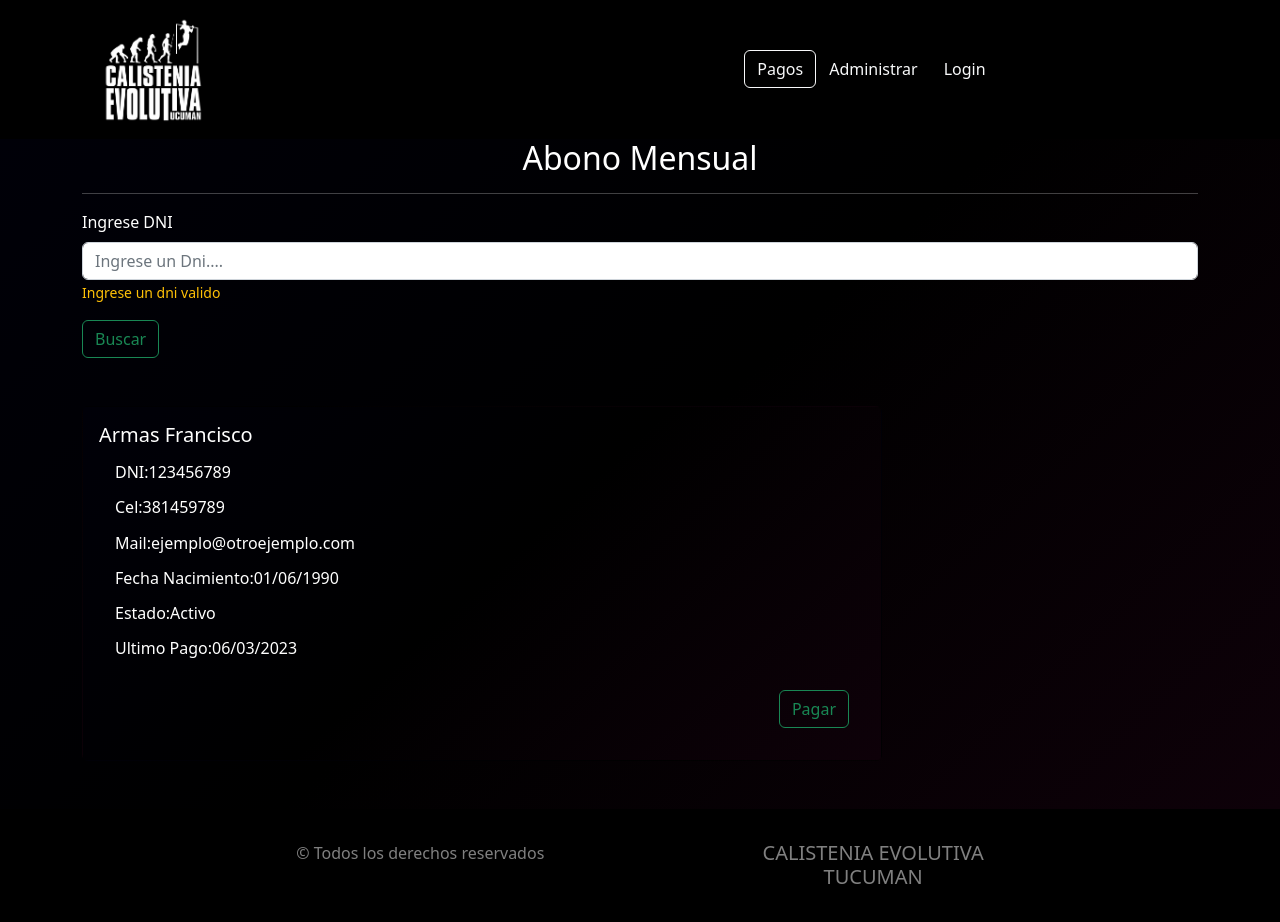
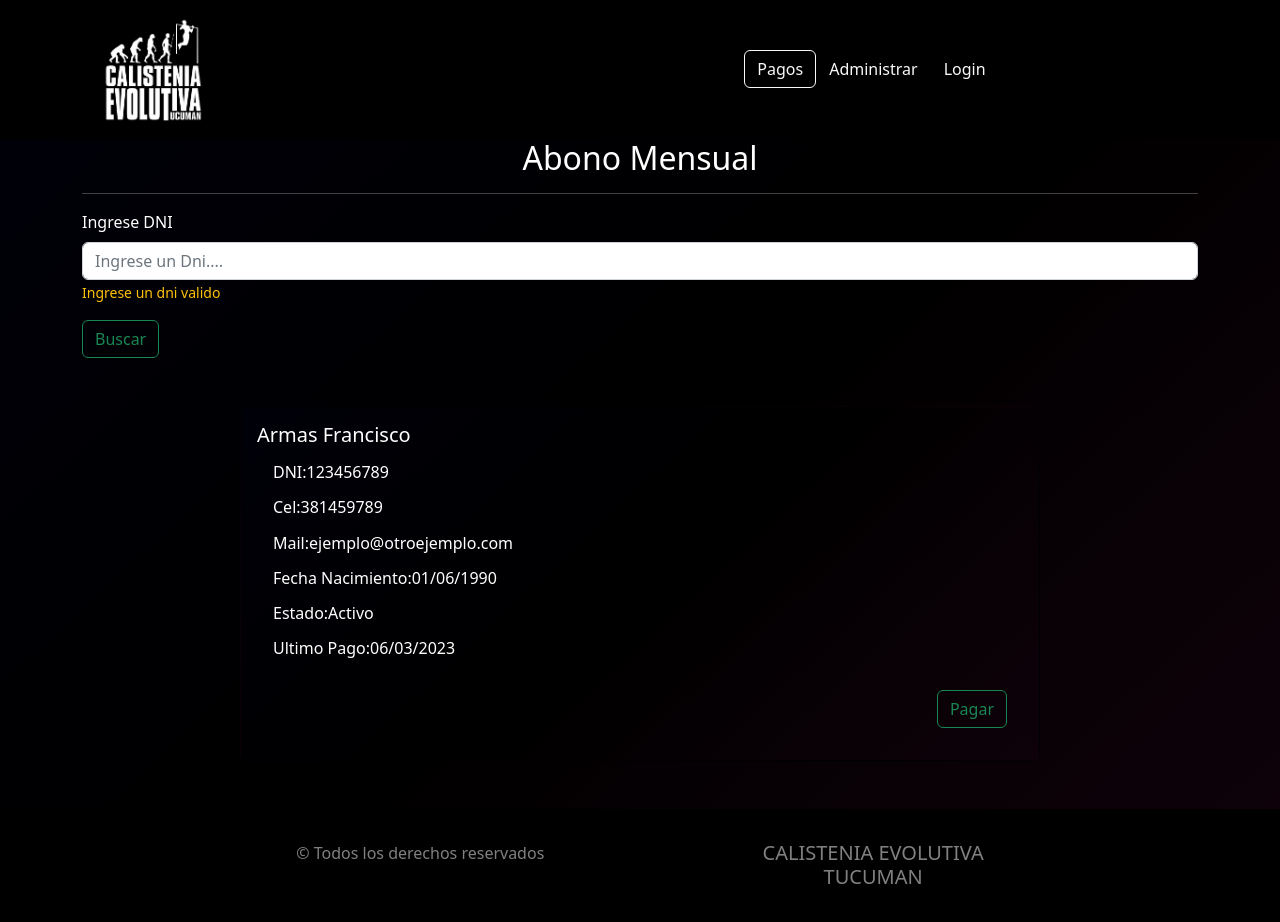
Before and after one commit to jlpereyra22/Calistenia-Evolutiva-Front, a React (Create React App) app: page /pagos in a window 1280 px wide. Shown: the top 922 px of the page. Built offline with nearby package versions, Linux system fonts and the light colour scheme.

Commit message:
centramos card de pagos

```diff
--- a/src/components/views/socios/PagosCliente.jsx
+++ b/src/components/views/socios/PagosCliente.jsx
@@ -25,7 +25,7 @@ const PagosCliente = () => {
             </Button>
           </Form>
         </div>
-        <div>
+        <div className="d-flex justify-content-center">
           <Card style={{ width: "50rem" }} className="bgGradient my-5">
             <Card.Body>
               <Card.Title>Armas Francisco</Card.Title>
```
